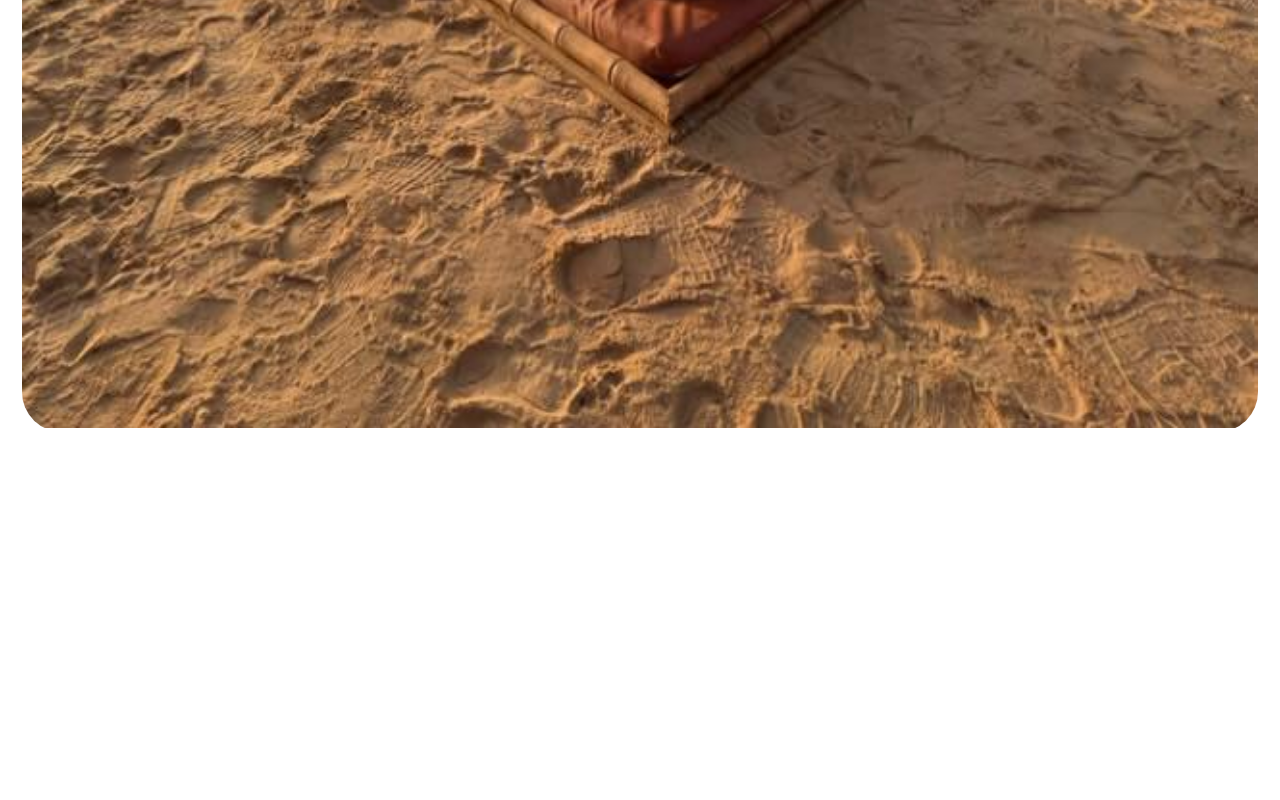
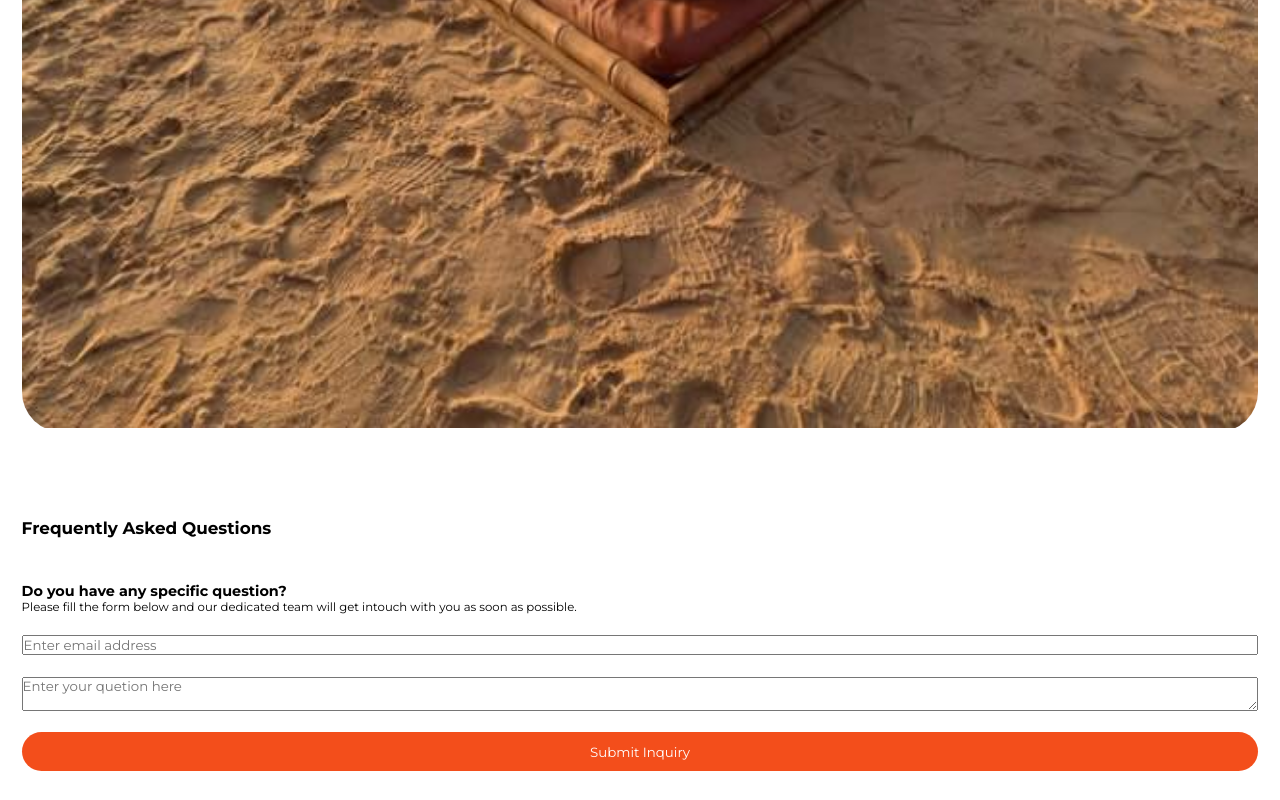
Before and after one commit to AhmedSaadRF/Trips-Website, a React (Vite) app: page / in a window 1280 px wide. Shown: the part 5929-6729 px from the top of the page. Before the commit the page ends 6390 px from the top, so only its background shows below. Built offline with nearby package versions, Linux system fonts and the light colour scheme.

Commit message:
Upload Project

```diff
--- a/src/App.jsx
+++ b/src/App.jsx
@@ -17,8 +17,8 @@ function App() {
       <Destinations />
       <Portifolio />
       <Reviews />
-      {/* <Questions />
-      <Subscribe />
+      <Questions />
+      {/* <Subscribe />
       <Footer /> */}
     </div>
   )
--- a/src/components/Questions/Questions.jsx
+++ b/src/components/Questions/Questions.jsx
@@ -3,8 +3,26 @@ import "./Questions.css"
 
 export default function Questions() {
   return (
-    <div>
-      Questions
+    <div className='questions section container'>
+      <div className="secHeading">
+        <h3>Frequently Asked Questions</h3>
+      </div>
+      <div className="secContainer grid">
+        <div className="accordion grid">
+
+        </div>
+        <div className="form">
+          <div className="secHeading">
+            <h4>Do you have any specific question?</h4>
+            <p>Please fill the form below and our dedicated team will get intouch with you as soon as possible.</p>
+          </div>
+          <div className="formContent grid">
+            <input type="email" placeholder='Enter email address' />
+            <textarea placeholder='Enter your quetion here'></textarea>
+            <button className='btn'>Submit Inquiry</button>
+          </div>
+        </div>
+      </div>
     </div>
   )
 }
```
